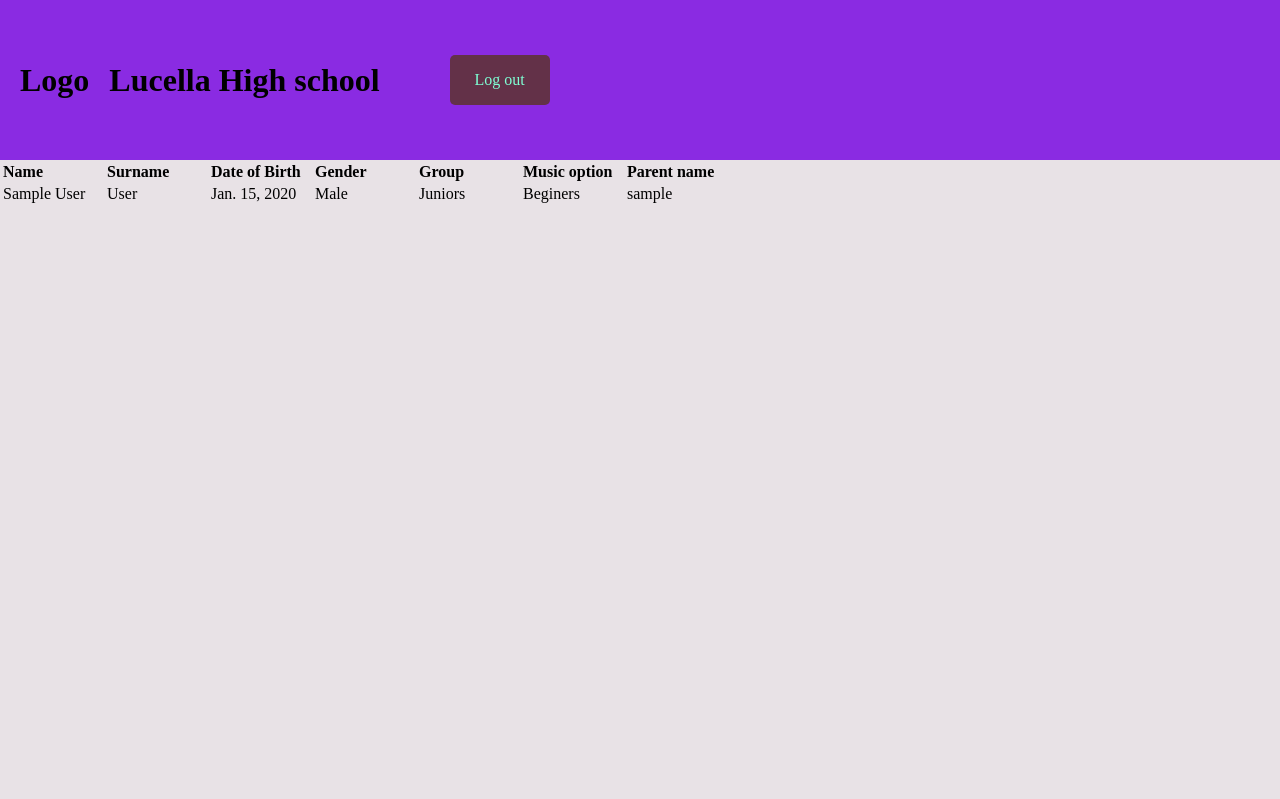
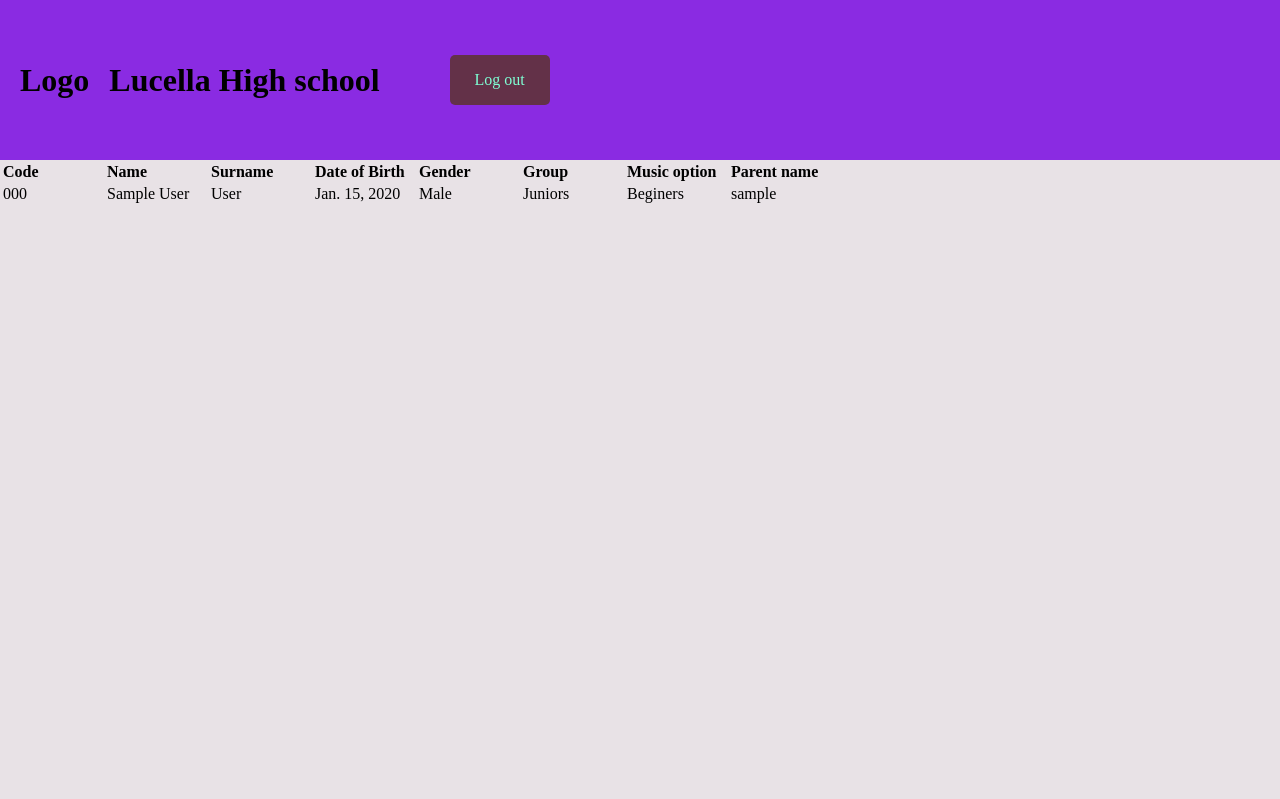
Before and after one commit to louisae452/Lucella-attendance-register, a Django app: page /student/ in a window 1280 px wide. Shown: the top 799 px of the page. Run offline with Django 5.2, Linux system fonts and the light colour scheme; a user stored in the database is signed in; tables that the repository leaves empty hold one stand-in row (values such as "Sample post"); some libraries are stand-ins or nearby versions.

Commit message:
Add student code to Student model

```diff
--- a/attendance/models.py
+++ b/attendance/models.py
@@ -25,6 +25,7 @@ class Student(models.Model):
     student_name = models.CharField(max_length=200)
     student_surname = models.CharField(max_length=200)
     date_of_birth = models.DateField()
+    student_code = models.CharField(max_length= 50, blank=True)
     sex = models.IntegerField(choices=SEX, blank=False)
     group = models.IntegerField(choices=GROUP, blank=False)
     music_option = models.IntegerField(choices=MUSIC, blank=False)
--- a/attendance/templates/attendance/students_list.html
+++ b/attendance/templates/attendance/students_list.html
@@ -6,6 +6,7 @@
     {% if user.is_authenticated %}
     <table>
         <tr>
+            <th>Code</th>
             <th>Name</th>
             <th>Surname</th>
             <th>Date of Birth</th>
@@ -17,6 +18,7 @@
 
         {% for student in students %}
         <tr>
+            <td>{{ student.student_code }}</td>
             <td>{{ student.student_name}}</td>
             <td>{{ student.student_surname }}</td>
             <td>{{ student.date_of_birth }}</td>
```
Also changed, not shown: attendance/migrations/0005_student_student_code.py (added).
